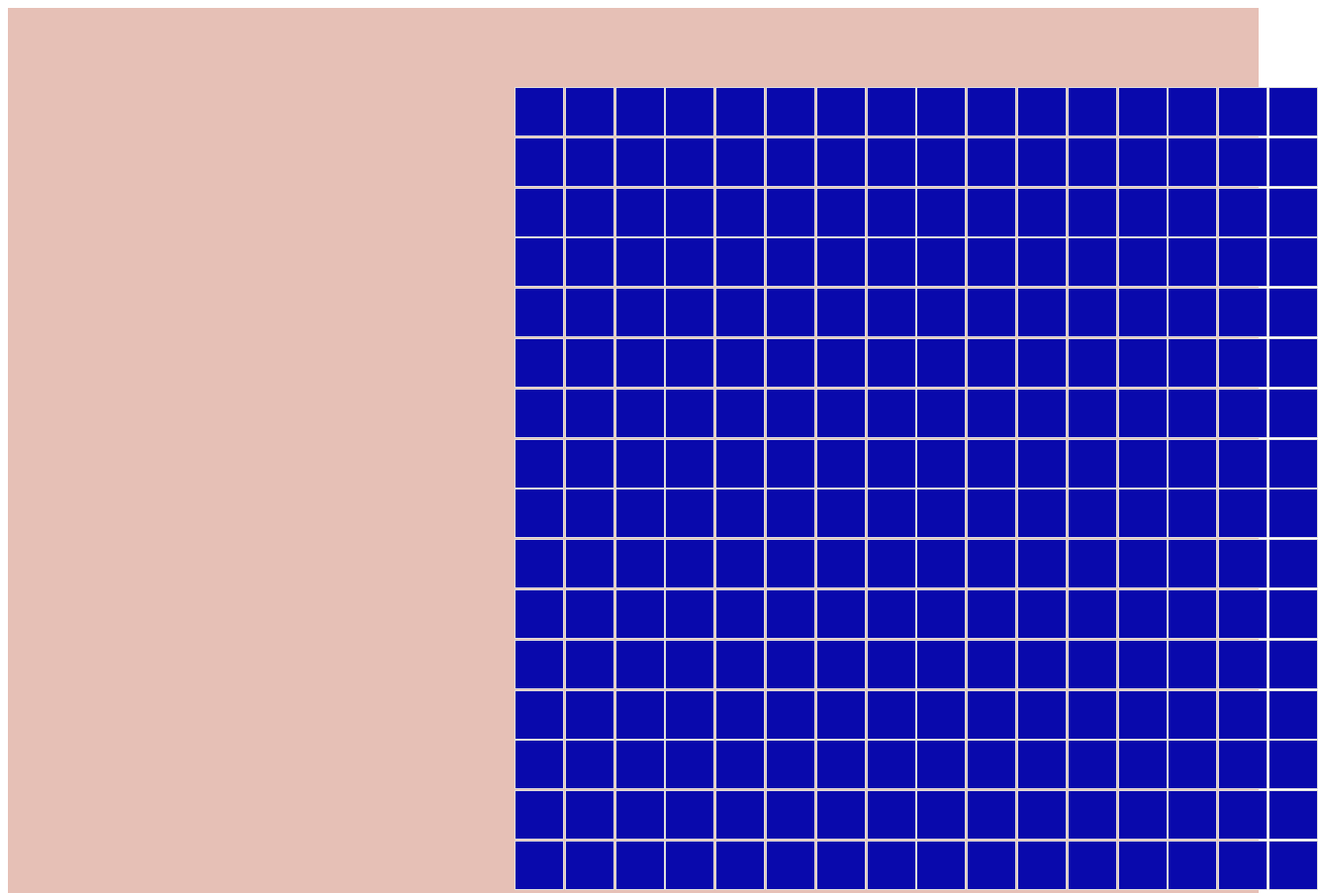
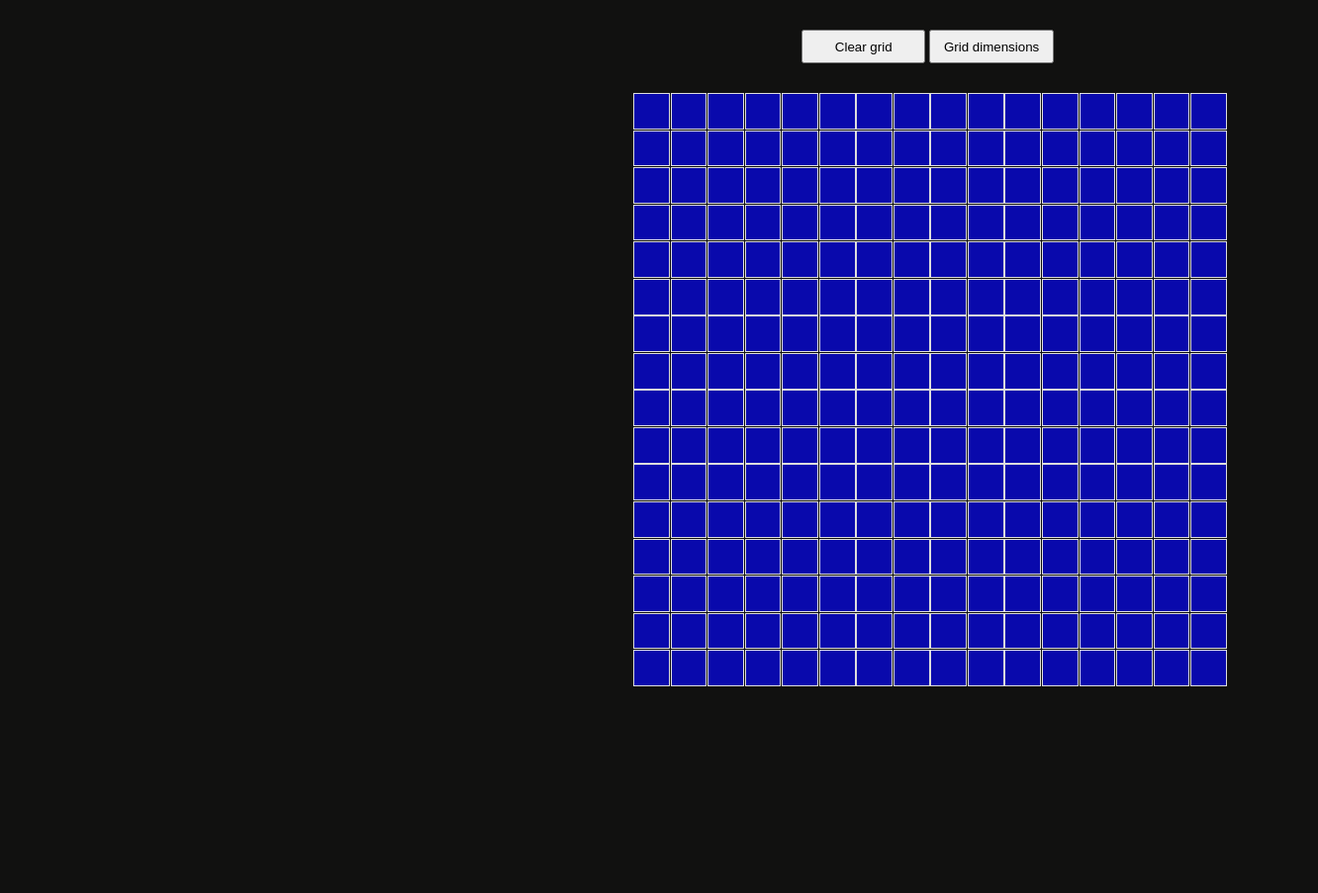
Before and after one commit to nicolasjensen94/Etch-A-Sketch, a plain HTML site: page index.html in a window 1280 px wide. Shown: the top 903 px of the page at 99% size, 1332 px wide, since content can reach past the window. After the commit the page ends 800 px from the top, so only its background shows below. Drawn offline with Linux system fonts and the light colour scheme.

Commit message:
Added Grid Resize button

```diff
--- a/index.html
+++ b/index.html
@@ -6,6 +6,8 @@
   <link href="styles.css"  rel="stylesheet" type="text/css" media="all"/>
 </head>
 <body>
+    <button type="button" class = "clearButton">Clear grid</button>
+    <button type="button" class = "newgridButton">Grid dimensions</button>
     <div id="container">
 
     </div>
--- a/scripts.js
+++ b/scripts.js
@@ -1,17 +1,40 @@
 const container = document.getElementById("container");
+const clearButton = document.querySelector(".clearButton");
+const newgridButton = document.querySelector(".newgridButton");
 
-function makeRows(rows, cols)  {
-    container.style.setProperty("--grid-rows", rows);
-    container.style.setProperty("--grid-cols", cols);
-    for (i=0; i<(rows*cols); i++) {
+
+function makeRows(gridNumber)  {
+    let gridArea = gridNumber*gridNumber;
+    for (let i=0; i<gridArea; i++) {
         let cell = document.createElement("div");
+        container.style.gridTemplateColumns = `repeat(${gridNumber}, 1fr)`;
+        container.style.gridTemplateRows = `repeat(${gridNumber}, 1fr)`;
         container.appendChild(cell).className = "griditem";
     };
+function gridHover() {
+    this.style.backgroundColor = "rgb(226, 207, 31)";
+}
+document.querySelectorAll(".griditem").forEach(item => item.addEventListener('mouseover',gridHover));
 };
-makeRows (16,16);
+makeRows (16);
 
-function gridHover() {
- this.style.backgroundColor = "yellow";
+
+
+function clear() {
+    document.querySelectorAll(".griditem").forEach(items => items.style.backgroundColor = "rgb(9, 9, 172)");
 }
+clearButton.addEventListener("click", clear);
 
-document.querySelectorAll(".griditem").forEach(item => item.addEventListener('mouseover',gridHover));
+function newGrid() {
+let newGridSize = prompt ("Please enter new grid size")
+if (newGridSize < 1 || newGridSize>100 || Number.isNaN(newGridSize)) {
+    alert("Enter a number between 1 and 100");
+    newGrid();
+    }
+    else {
+        clear ();
+        document.querySelectorAll(".griditem").forEach(item => item.remove());
+        makeRows(newGridSize)
+    }
+}
+newgridButton.addEventListener("click", newGrid);
--- a/styles.css
+++ b/styles.css
@@ -1,22 +1,39 @@
 :root {
-  --grid-cols: 1;
-  --grid-rows: 1;
+  --content-width: 600px;
+}
+
+body {
+  background-color: rgb(17, 17, 16);
+  margin: 30px auto;
 }
 
 #container {
-  padding-left: 32em;
-  padding-top: 5em;
-  padding-bottom: 5em;
   display: grid;
   grid-gap: 0.05em;
-  grid-template-rows: repeat(var(--grid-rows), 50px);
-  grid-template-columns: repeat(var(--grid-cols), 50px);
-  background-color: rgb(230, 192, 182);
+  width: 75vw;
+  height: 75vw;
+  position: absolute;
+  margin: 30px auto;
+  max-height: var(--content-width);
+  max-width: var(--content-width);
+  padding-left: 640px ;
 }
 
 .griditem {
-  padding: 1em;
-  border: 1px solid #ddd;
+  border: 0.5px solid #ddd;
   text-align: center;
   background-color: rgb(9, 9, 172);
 }
+
+.clearButton{
+  margin: auto;
+  width: 125.406px;
+  height: 34px;
+  margin-left: 810px ;
+}
+
+.newgridButton{
+  margin: auto;
+  width: 125.406px;
+  height: 34px;
+}
```
